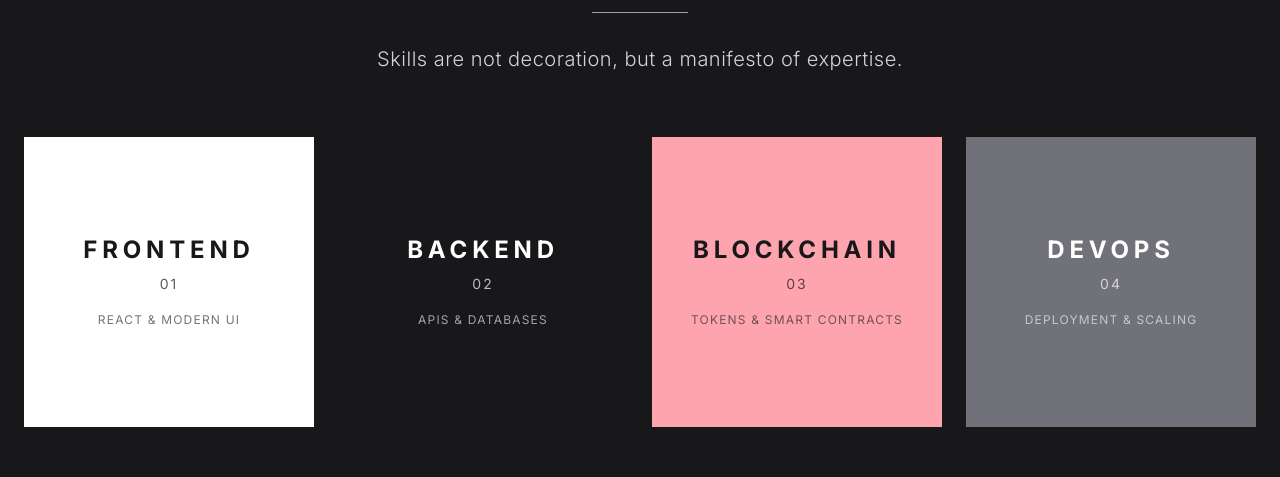
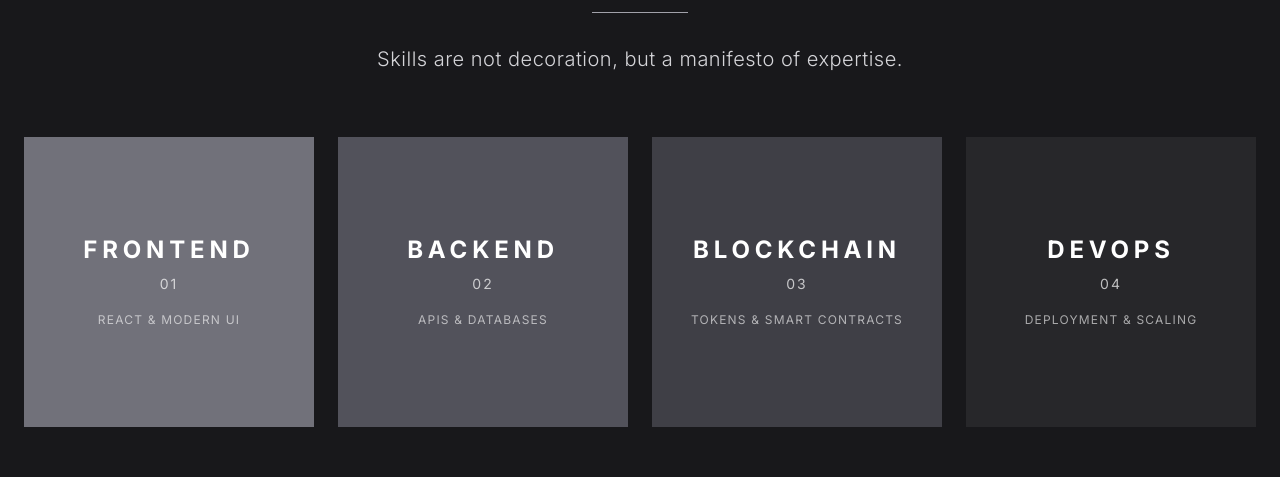
Before and after one commit to core-idea/portfolio, a React (Vite) app: page / in a window 1280 px wide. Shown: the part 3360-3837 px from the top of the page. Built offline with nearby package versions, Linux system fonts and the light colour scheme; what @radix-ui/themes would draw is missing.

Commit message:
v1.0.2: Update Skills section colors to gray gradient

```diff
--- a/src/components/ColorSection.tsx
+++ b/src/components/ColorSection.tsx
@@ -3,10 +3,10 @@ import { motion } from 'framer-motion';
 
 const ColorSection: React.FC = () => {
   const colors = [
-    { name: 'FRONTEND', code: '01', description: 'REACT & MODERN UI', bg: 'bg-white', text: 'text-zinc-900' },
-    { name: 'BACKEND', code: '02', description: 'APIS & DATABASES', bg: 'bg-zinc-900', text: 'text-white' },
-    { name: 'BLOCKCHAIN', code: '03', description: 'TOKENS & SMART CONTRACTS', bg: 'bg-rose-300', text: 'text-zinc-900' },
-    { name: 'DEVOPS', code: '04', description: 'DEPLOYMENT & SCALING', bg: 'bg-zinc-500', text: 'text-white' }
+    { name: 'FRONTEND', code: '01', description: 'REACT & MODERN UI', bg: 'bg-zinc-500', text: 'text-white' },
+    { name: 'BACKEND', code: '02', description: 'APIS & DATABASES', bg: 'bg-zinc-600', text: 'text-white' },
+    { name: 'BLOCKCHAIN', code: '03', description: 'TOKENS & SMART CONTRACTS', bg: 'bg-zinc-700', text: 'text-white' },
+    { name: 'DEVOPS', code: '04', description: 'DEPLOYMENT & SCALING', bg: 'bg-zinc-800', text: 'text-white' }
   ];
 
   return (
```
